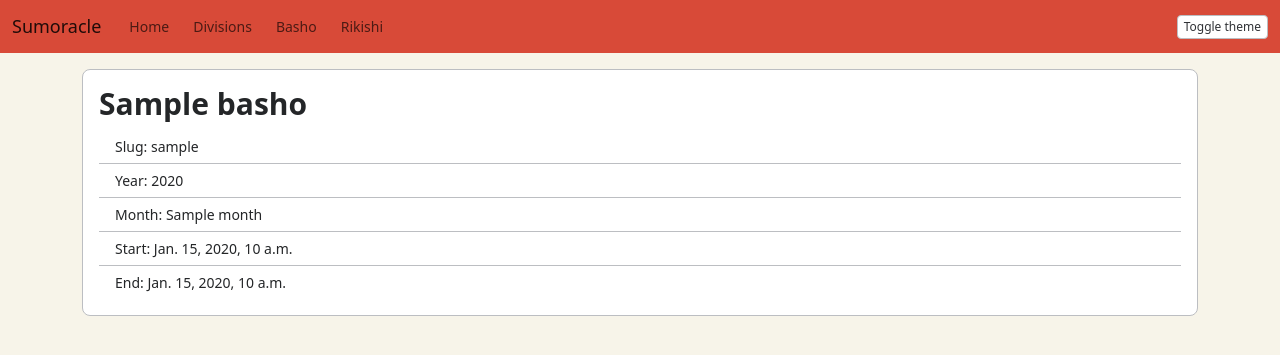
After one commit to croquant/sumoracle, a Django app: template templates/basho_detail.html in a window 1280 px wide. The commit adds this page. Shown: the top 355 px of the page. Run offline with Django 5.2, Linux system fonts and the light colour scheme; the template is opened without the code that fills it: most values are stand-ins (such as "Sample title", 1, 10 or a date in 2020); some libraries are stand-ins or nearby versions.

Commit message:
Add Basho views and tests

```diff
--- a/app/views/__init__.py
+++ b/app/views/__init__.py
@@ -1,3 +1,4 @@
+from .basho import BashoDetailView, BashoListView  # noqa: F401
 from .division import DivisionDetailView, DivisionListView  # noqa: F401
 from .index import IndexView  # noqa: F401
 from .rikishi import RikishiDetailView, RikishiListView  # noqa: F401
@@ -6,6 +7,8 @@ __all__ = [
     "IndexView",
     "DivisionListView",
     "DivisionDetailView",
+    "BashoListView",
+    "BashoDetailView",
     "RikishiListView",
     "RikishiDetailView",
 ]
--- a/templates/base.html
+++ b/templates/base.html
@@ -26,6 +26,9 @@
                         <a class="nav-link" href="{% url 'division-list' %}">Divisions</a>
                     </li>
                     <li class="nav-item">
+                        <a class="nav-link" href="{% url 'basho-list' %}">Basho</a>
+                    </li>
+                    <li class="nav-item">
                         <a class="nav-link" href="{% url 'rikishi-list' %}">Rikishi</a>
                     </li>
                 </ul>
--- /dev/null
+++ b/templates/basho_detail.html
@@ -0,0 +1,22 @@
+{% extends "base.html" %}
+
+{% block title %}{{ basho }}{% endblock %}
+
+{% block content %}
+<div class="card my-3">
+    <div class="card-body">
+        <h2 class="card-title">{{ basho }}</h2>
+        <ul class="list-group list-group-flush">
+            <li class="list-group-item">Slug: {{ basho.slug }}</li>
+            <li class="list-group-item">Year: {{ basho.year }}</li>
+            <li class="list-group-item">Month: {{ basho.month }}</li>
+            {% if basho.start_date %}
+            <li class="list-group-item">Start: {{ basho.start_date }}</li>
+            {% endif %}
+            {% if basho.end_date %}
+            <li class="list-group-item">End: {{ basho.end_date }}</li>
+            {% endif %}
+        </ul>
+    </div>
+</div>
+{% endblock %}
```
Also changed, not shown: app/urls.py (+8 -0 lines), app/views/basho.py (added, +21 -0 lines), templates/basho_list.html (added, +20 -0 lines), tests/views/test_basho_detail.py (added, +26 -0 lines), tests/views/test_basho_list.py (added, +33 -0 lines).
